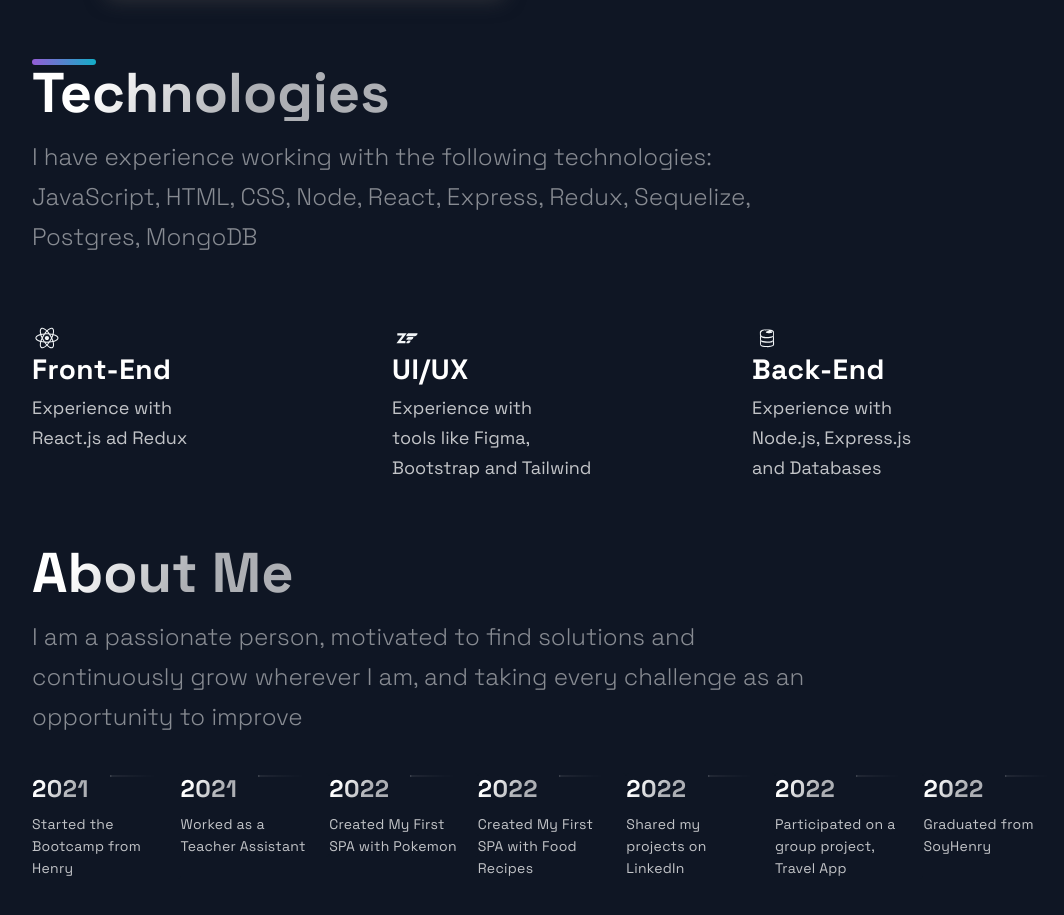
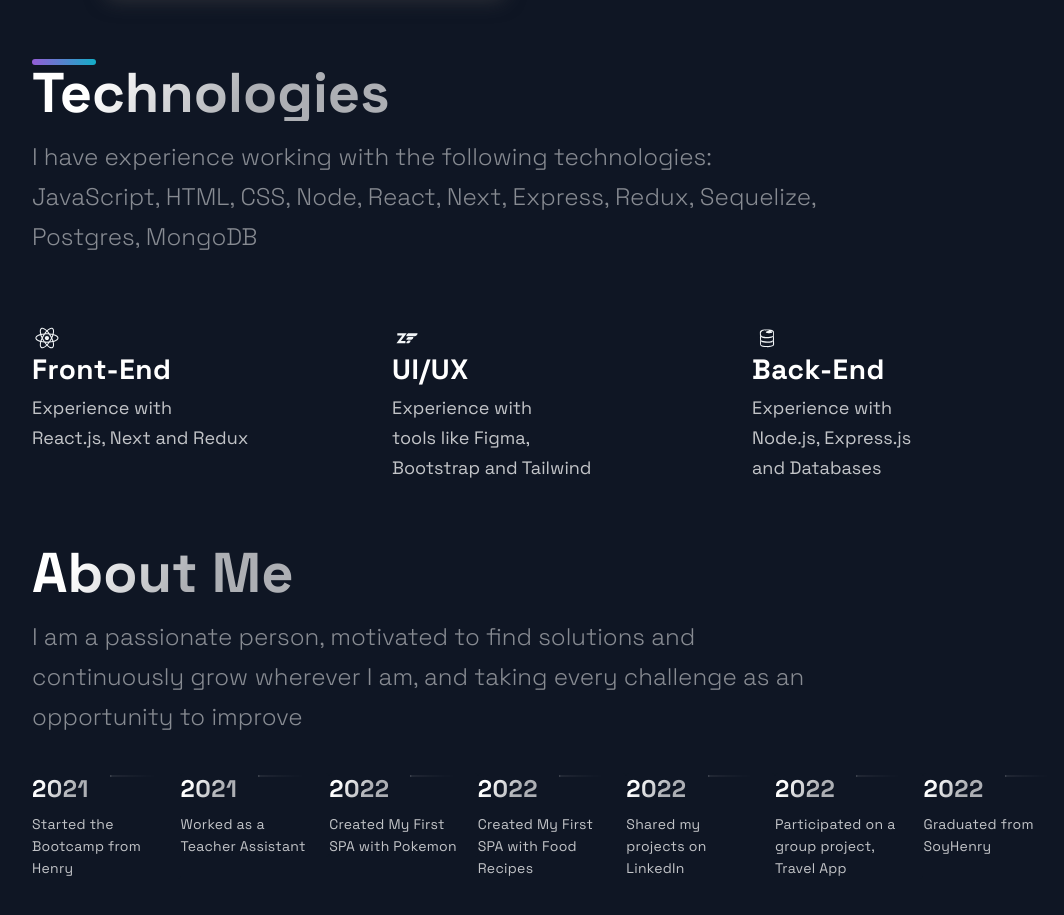
Before and after one commit to Juth7/portfoliomj, a Next.js app: page / in a window 1280 px wide. Shown: the part 2240-3155 px from the top of the page, without its empty margins (88-1152 px from the left). Built offline with nearby package versions, Linux system fonts and the light colour scheme.

Commit message:
Update Technologies.js

```diff
--- a/src/components/Technologies/Technologies.js
+++ b/src/components/Technologies/Technologies.js
@@ -20,7 +20,7 @@ const Technologies = () => (
     <SectionTitle>Technologies</SectionTitle>
     <SectionText>
       I have experience working with the following technologies: JavaScript,
-      HTML, CSS, Node, React, Express, Redux, Sequelize, Postgres, MongoDB
+      HTML, CSS, Node, React, Next, Express, Redux, Sequelize, Postgres, MongoDB
     </SectionText>
     <List>
       <ListItem>
@@ -29,7 +29,7 @@ const Technologies = () => (
           <ListTitle>Front-End</ListTitle>
           <ListParagraph>
             Experience with <br />
-            React.js ad Redux
+            React.js, Next and Redux
           </ListParagraph>
         </ListContainer>
       </ListItem>
```
